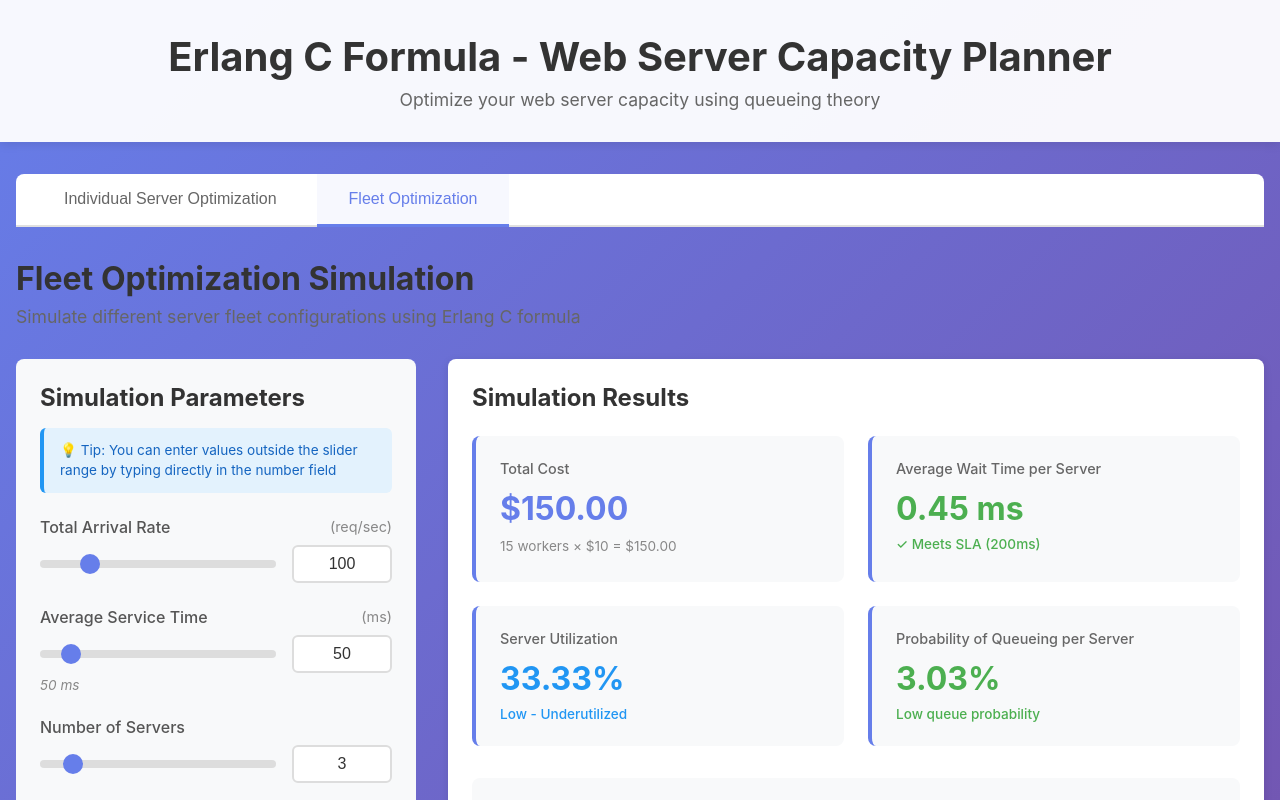
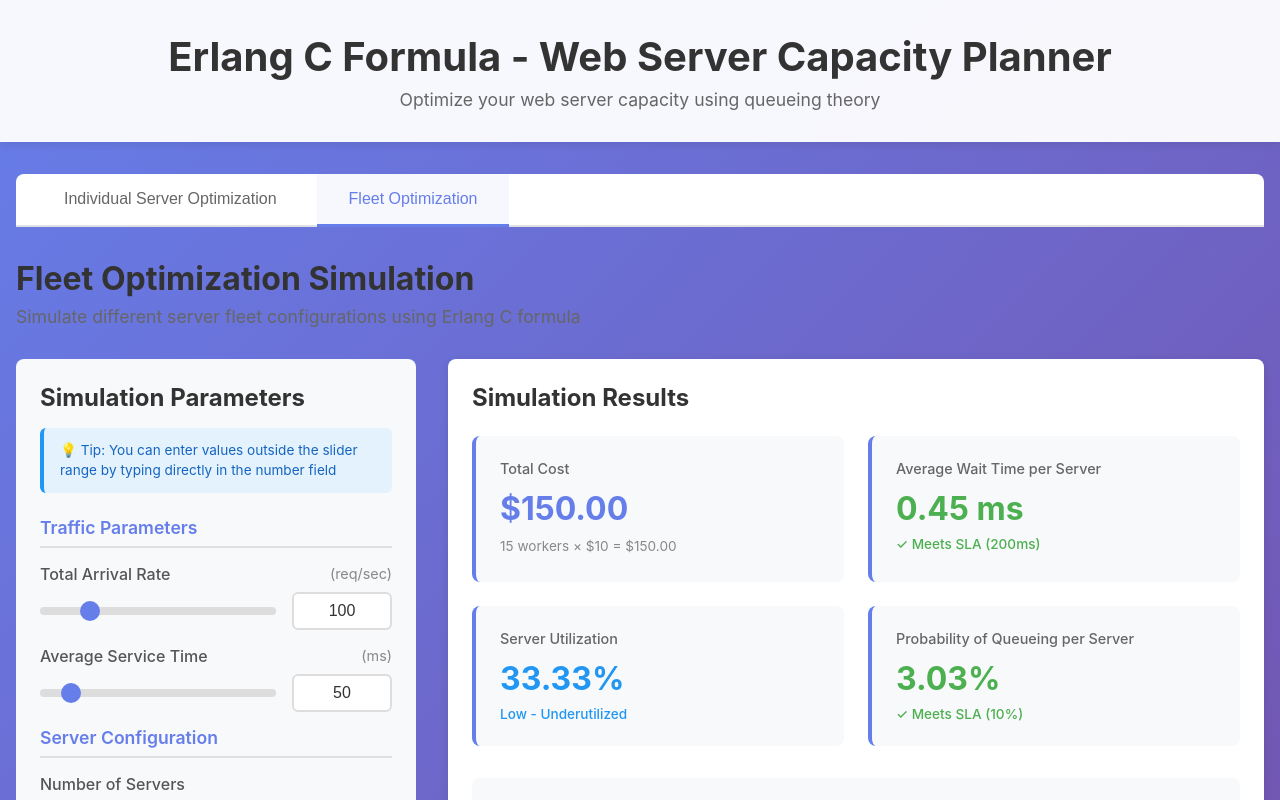
Before and after one commit to sherifabdlnaby/erlang-c-fleet-optimization-demo, a React (Create React App) app: page / in a window 1280 px wide. Both pictures are taken after a click on the button "Fleet Optimization". Shown: the top 800 px of the page. Built offline with nearby package versions, Linux system fonts and the light colour scheme; the HTML template or start-up script is replaced by a standard one.

Commit message:
Init 2x: vibe coding

```diff
--- a/src/components/FleetOptimizationTab.css
+++ b/src/components/FleetOptimizationTab.css
@@ -49,8 +49,26 @@
   line-height: 1.5;
 }
 
+.input-section {
+  margin-bottom: 0;
+  padding-bottom: 15px;
+}
+
+.input-section-title {
+  color: #667eea;
+  font-size: 1.1rem;
+  font-weight: 600;
+  margin-bottom: 1rem;
+  padding-bottom: 0.5rem;
+  border-bottom: 2px solid #e0e0e0;
+}
+
 .input-group {
-  margin-bottom: 1.5rem;
+  margin-bottom: 1rem;
+}
+
+.input-section .input-group:last-child {
+  margin-bottom: 0;
 }
 
 .input-group label {
--- a/src/components/FleetOptimizationTab.js
+++ b/src/components/FleetOptimizationTab.js
@@ -13,6 +13,7 @@ function FleetOptimizationTab() {
   const [numServers, setNumServers] = useState(3);
   const [workersPerServer, setWorkersPerServer] = useState(5);
   const [maxWaitTimeMs, setMaxWaitTimeMs] = useState(200);
+  const [maxProbabilityDelay, setMaxProbabilityDelay] = useState(10); // percentage
   const [perServerOverhead, setPerServerOverhead] = useState(0);
   const [costPerWorker, setCostPerWorker] = useState(10);
 
@@ -27,6 +28,8 @@ function FleetOptimizationTab() {
   const [maxWorkers, setMaxWorkers] = useState(50);
   const [minWaitTime, setMinWaitTime] = useState(50);
   const [maxWaitTime, setMaxWaitTime] = useState(1000);
+  const [minProbabilityDelay, setMinProbabilityDelay] = useState(0);
+  const [maxProbabilityDelaySlider, setMaxProbabilityDelaySlider] = useState(100);
 
   // Convert service time from ms to seconds for calculations
   const serviceTime = serviceTimeMs / 1000;
@@ -63,7 +66,9 @@ function FleetOptimizationTab() {
     const probabilityDelay = erlangC(workersPerServer, trafficIntensityPerServer);
 
     // Check if meets SLA
-    const meetsSLA = waitTime * 1000 <= maxWaitTimeMs;
+    const meetsWaitTimeSLA = waitTime * 1000 <= maxWaitTimeMs;
+    const meetsProbabilitySLA = probabilityDelay * 100 <= maxProbabilityDelay;
+    const meetsSLA = meetsWaitTimeSLA && meetsProbabilitySLA;
 
     return {
       isStable: true,
@@ -72,9 +77,11 @@ function FleetOptimizationTab() {
       utilization,
       waitTime: waitTime * 1000, // Convert to milliseconds
       probabilityDelay: probabilityDelay * 100, // Convert to percentage
-      meetsSLA
+      meetsSLA,
+      meetsWaitTimeSLA,
+      meetsProbabilitySLA
     };
-  }, [totalArrivalRate, serviceTime, numServers, workersPerServer, maxWaitTimeMs]);
+  }, [totalArrivalRate, serviceTime, numServers, workersPerServer, maxWaitTimeMs, maxProbabilityDelay]);
 
   // Calculate total cost (workers + server overhead)
   const totalCost = useMemo(() => {
@@ -101,6 +108,8 @@ function FleetOptimizationTab() {
             💡 Tip: You can enter values outside the slider range by typing directly in the number field
           </div>
 
+          <div className="input-section">
+            <h4 className="input-section-title">Traffic Parameters</h4>
             <div className="input-group">
               <label>
                 <span className="label-text">Total Arrival Rate</span>
@@ -174,9 +183,11 @@ function FleetOptimizationTab() {
                 className="number-input"
               />
             </div>
-            <div className="value-display-small">{serviceTimeMs} ms</div>
+          </div>
           </div>
 
+          <div className="input-section">
+            <h4 className="input-section-title">Server Configuration</h4>
             <div className="input-group">
               <label>
                 <span className="label-text">Number of Servers</span>
@@ -250,7 +261,10 @@ function FleetOptimizationTab() {
               />
             </div>
           </div>
+          </div>
 
+          <div className="input-section">
+            <h4 className="input-section-title">SLA Metric</h4>
             <div className="input-group">
               <label>
                 <span className="label-text">Max Wait Time Tolerance</span>
@@ -285,6 +299,44 @@ function FleetOptimizationTab() {
                   }}
                   className="number-input"
                 />
+              </div>
+            </div>
+
+            <div className="input-group">
+              <label>
+                <span className="label-text">Max Probability of Queueing</span>
+                <span className="label-unit">(%)</span>
+              </label>
+              <div className="slider-input-container">
+                <input
+                  type="range"
+                  min={minProbabilityDelay}
+                  max={maxProbabilityDelaySlider}
+                  step="1"
+                  value={maxProbabilityDelay}
+                  onChange={(e) => setMaxProbabilityDelay(Number(e.target.value))}
+                  className="slider-input"
+                />
+                <input
+                  type="number"
+                  step="0.1"
+                  value={maxProbabilityDelay}
+                  onChange={(e) => {
+                    const val = Number(e.target.value);
+                    if (!isNaN(val) && val >= 0) {
+                      setMaxProbabilityDelay(val);
+                      if (val < minProbabilityDelay || val > maxProbabilityDelaySlider) {
+                        const { newMin, newMax } = calculateNewRange(val);
+                        setMinProbabilityDelay(Math.max(0, Math.floor(newMin)));
+                        setMaxProbabilityDelaySlider(Math.min(100, Math.ceil(newMax))); // Cap at 100%
+                      }
+                    } else if (e.target.value === '' || e.target.value === '-') {
+                      setMaxProbabilityDelay(0);
+                    }
+                  }}
+                  className="number-input"
+                />
+              </div>
             </div>
           </div>
 
@@ -359,11 +411,11 @@ function FleetOptimizationTab() {
 
                 <div className="result-card">
                   <div className="result-label">Average Wait Time per Server</div>
-                  <div className={`result-value ${serverMetrics.meetsSLA ? 'success' : 'warning'}`}>
+                  <div className={`result-value ${serverMetrics.meetsWaitTimeSLA ? 'success' : 'warning'}`}>
                     {serverMetrics.waitTime.toFixed(2)} ms
                   </div>
                   <div className="result-status">
-                    {serverMetrics.meetsSLA ? (
+                    {serverMetrics.meetsWaitTimeSLA ? (
                       <span className="status-success">✓ Meets SLA ({maxWaitTimeMs}ms)</span>
                     ) : (
                       <span className="status-warning">⚠ Exceeds SLA ({maxWaitTimeMs}ms)</span>
@@ -389,14 +441,14 @@ function FleetOptimizationTab() {
 
                 <div className="result-card">
                   <div className="result-label">Probability of Queueing per Server</div>
-                  <div className={`result-value ${serverMetrics.probabilityDelay > 10 ? 'warning' : 'success'}`}>
+                  <div className={`result-value ${serverMetrics.meetsProbabilitySLA ? 'success' : 'warning'}`}>
                     {serverMetrics.probabilityDelay.toFixed(2)}%
                   </div>
                   <div className="result-status">
-                    {serverMetrics.probabilityDelay > 10 ? (
-                      <span className="status-warning">High queue probability</span>
+                    {serverMetrics.meetsProbabilitySLA ? (
+                      <span className="status-success">✓ Meets SLA ({maxProbabilityDelay}%)</span>
                     ) : (
-                      <span className="status-success">Low queue probability</span>
+                      <span className="status-warning">⚠ Exceeds SLA ({maxProbabilityDelay}%)</span>
                     )}
                   </div>
                 </div>
```
Lines whose indentation alone changed are shown as unchanged.
